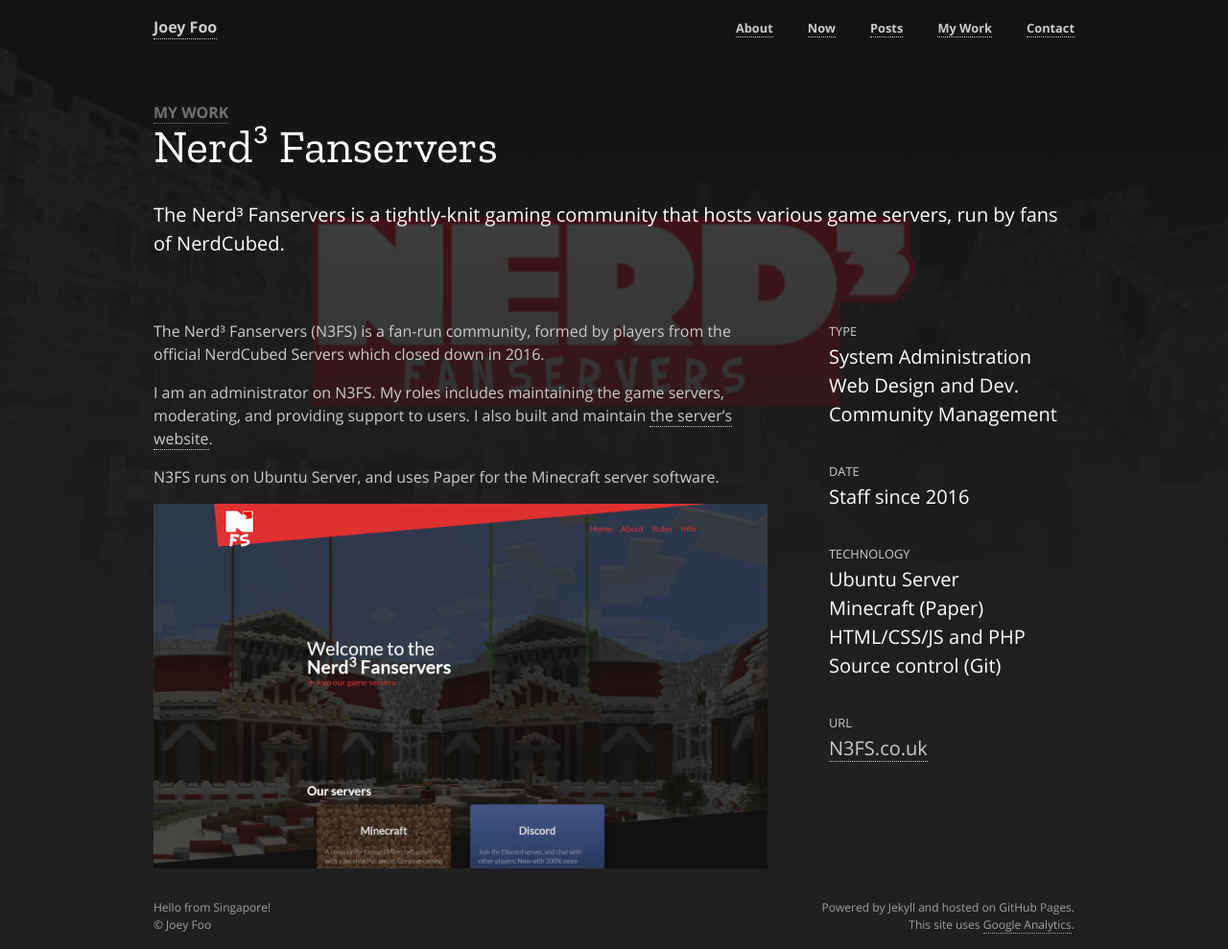
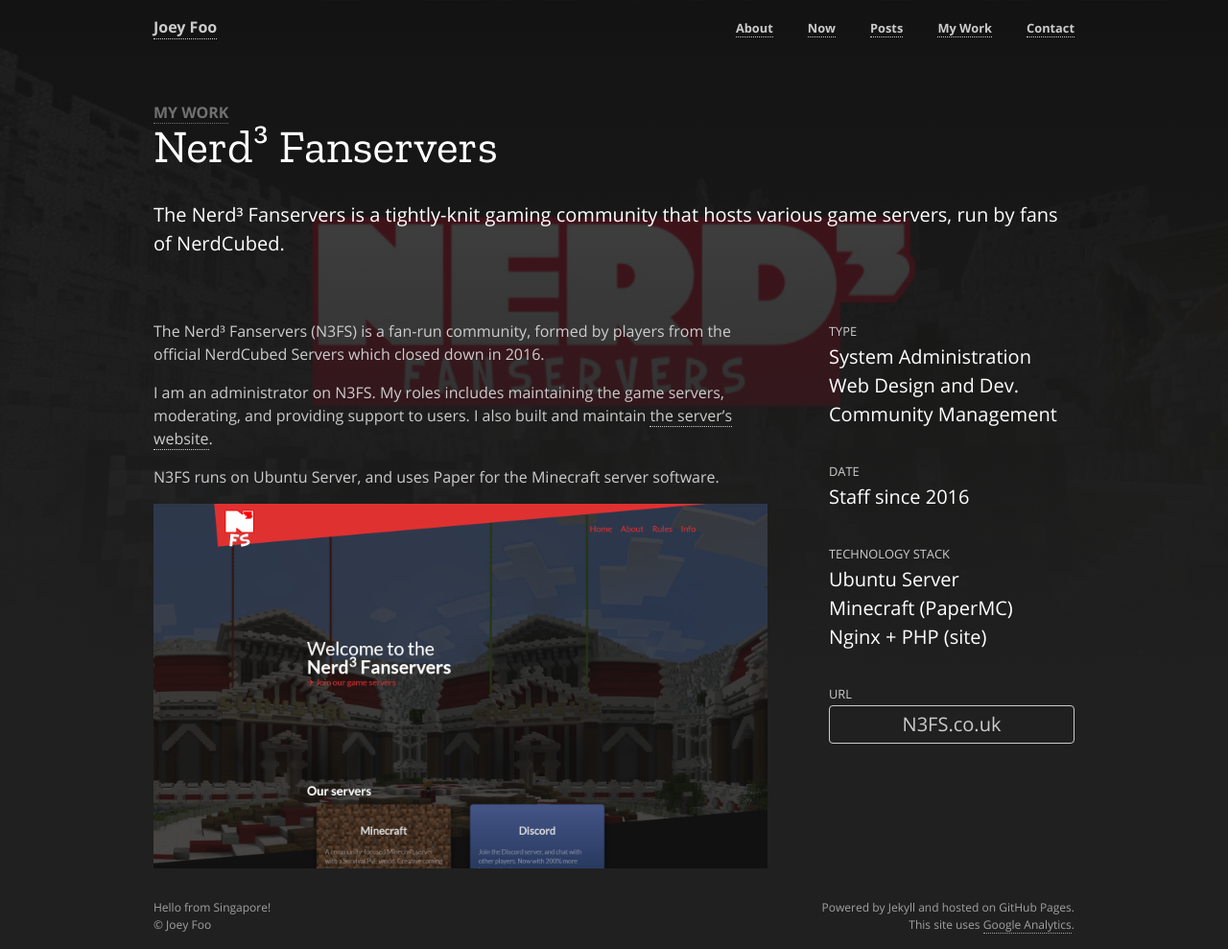
Before and after one commit to joeyfoo/joeyfoo.github.io, a Jekyll site: the page built from _projects/n3fs.md, in a window 1280 px wide. Shown: the whole page at 96% size. Built offline with Jekyll 4.4.1, drawn with Linux system fonts in a browser that asks for light colours.

```diff
--- a/_projects/n3fs.md
+++ b/_projects/n3fs.md
@@ -18,12 +18,11 @@ infobox:
     - title: Date
       content: |-
         Staff since 2016
-    - title: Technology
+    - title: Technology Stack
       content: |-
         Ubuntu Server
-        Minecraft (Paper)
-        HTML/CSS/JS and PHP
-        Source control (Git)
+        Minecraft (PaperMC)
+        Nginx + PHP (site)
     - title: URL
       content: |-
         <a href="https://n3fs.co.uk/">N3FS.co.uk</a>
--- a/_sass/main.scss
+++ b/_sass/main.scss
@@ -166,6 +166,10 @@ main{
     img{
       max-width: 100%;
     }
+  }
+
+  img{
+    margin: 0 auto;
   }
 
   h1{
@@ -440,6 +444,13 @@ footer p:last-of-type{
         border-bottom: none;
       }
     }
+    a{
+      display: block;
+      border: 1px solid currentColor;
+      border-radius: 0.25rem;
+      padding: 0.25rem;
+      text-align: center;
+    }
   }
 }
 
```
Also changed, not shown: _projects/concretejungle.md (added, +59 -0 lines), _projects/sgtrains.md (+3 -5 lines), assets/images/concretejungle/keyart_merged.jpg (added), assets/images/concretejungle/map-1f.jpg (added), assets/images/concretejungle/map-1fobj.jpg (added), assets/images/concretejungle/site_1.jpg (added), assets/images/concretejungle/site_2.jpg (added), 2 other files.
